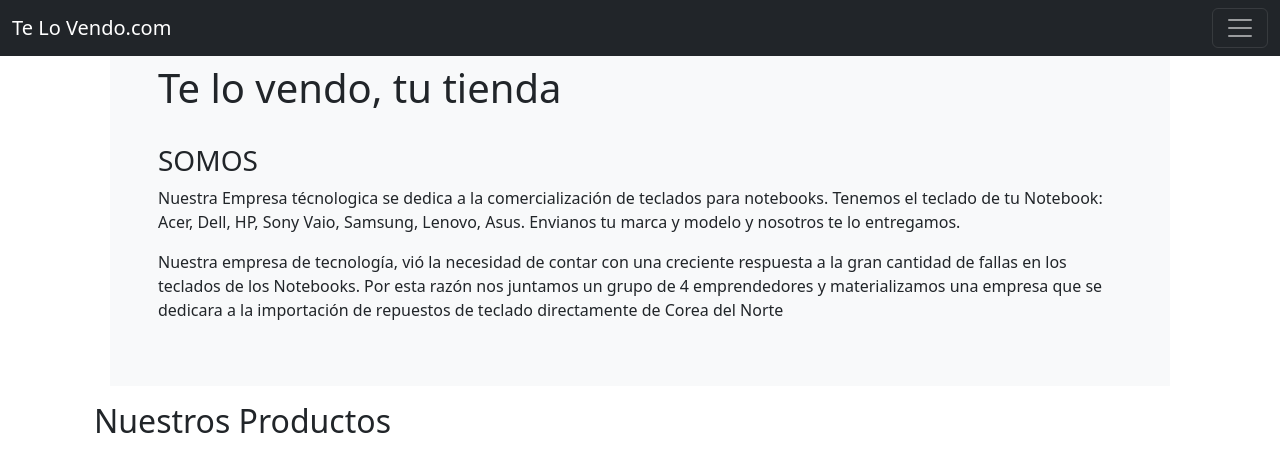
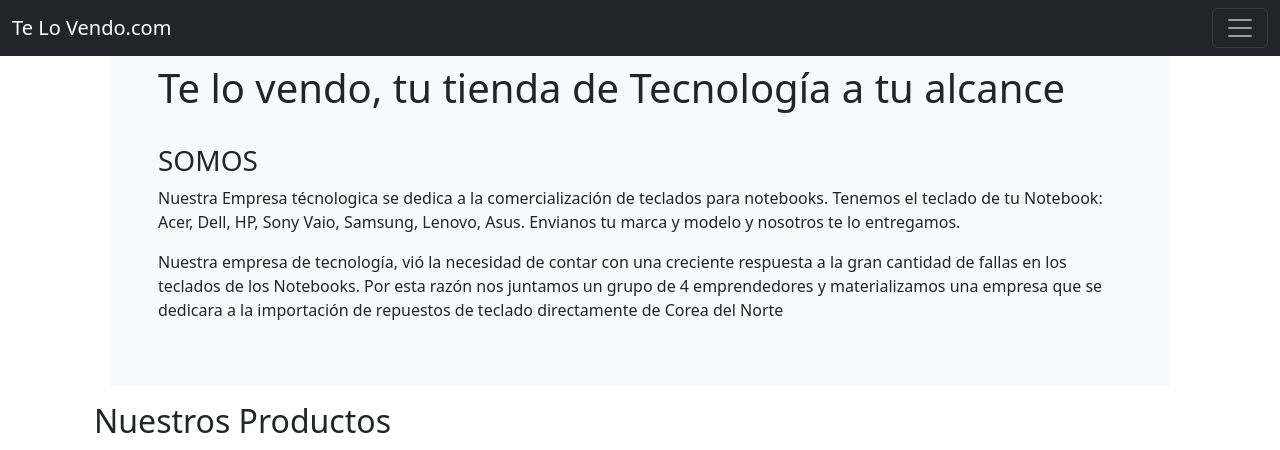
Before and after one commit to MichaelPizarro/desafio_grupal_git, a plain HTML site: page index.html in a window 1280 px wide. Shown: the top 450 px of the page. Drawn offline with nearby package versions, Linux system fonts and the light colour scheme.

Commit message:
commit de victor rivas

```diff
--- a/index.html
+++ b/index.html
@@ -38,7 +38,7 @@
     <main class="container">
         <section>
             <div class="bg-light p-5 rounded-lg m-3">
-                <h1>Te lo vendo, tu tienda</h1>
+                <h1>Te lo vendo, tu tienda de Tecnología a tu alcance</h1>
                 <br>
                 <h3>SOMOS</h3>
                 <p>Nuestra Empresa técnologica se dedica a la comercialización de teclados para notebooks. Tenemos el
```
